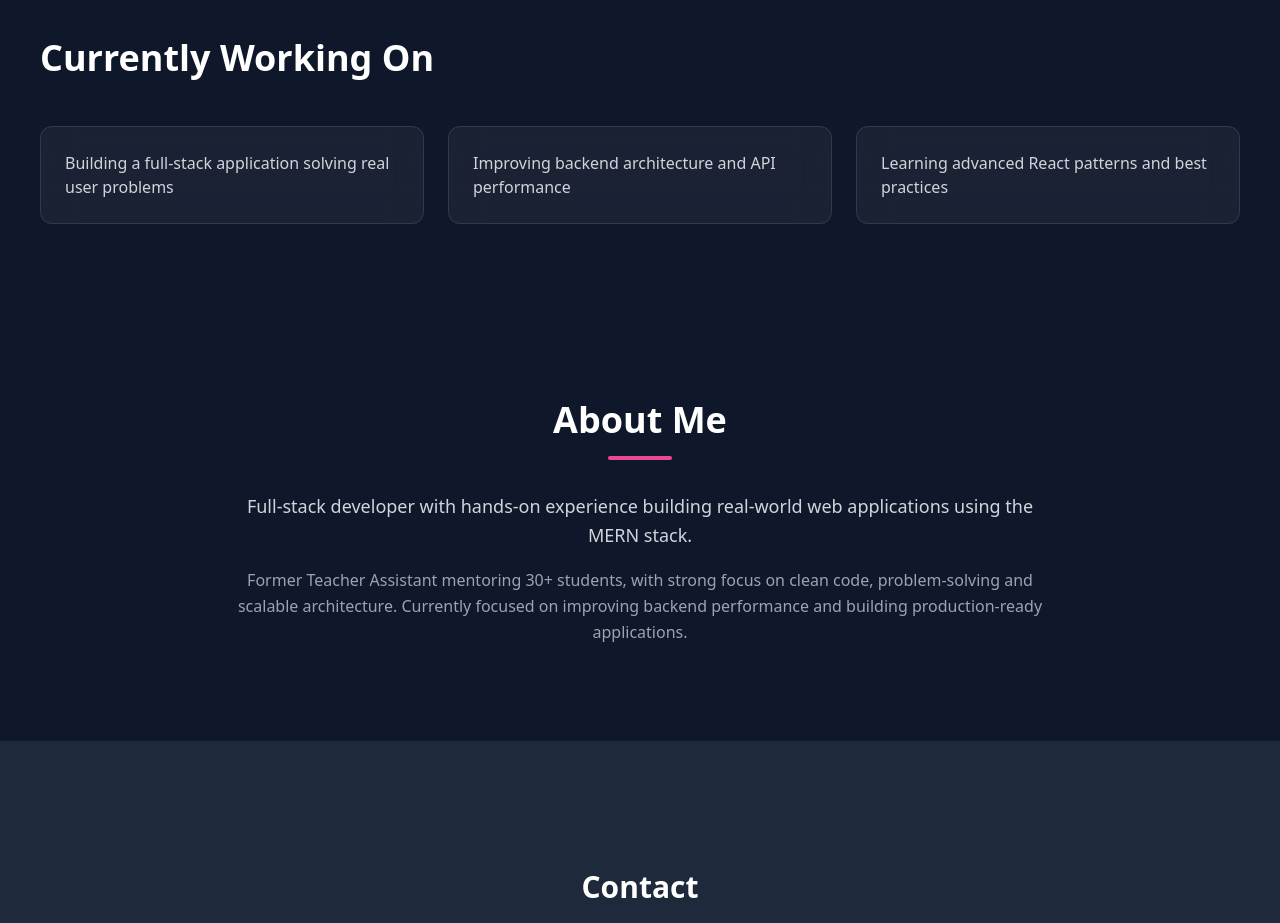
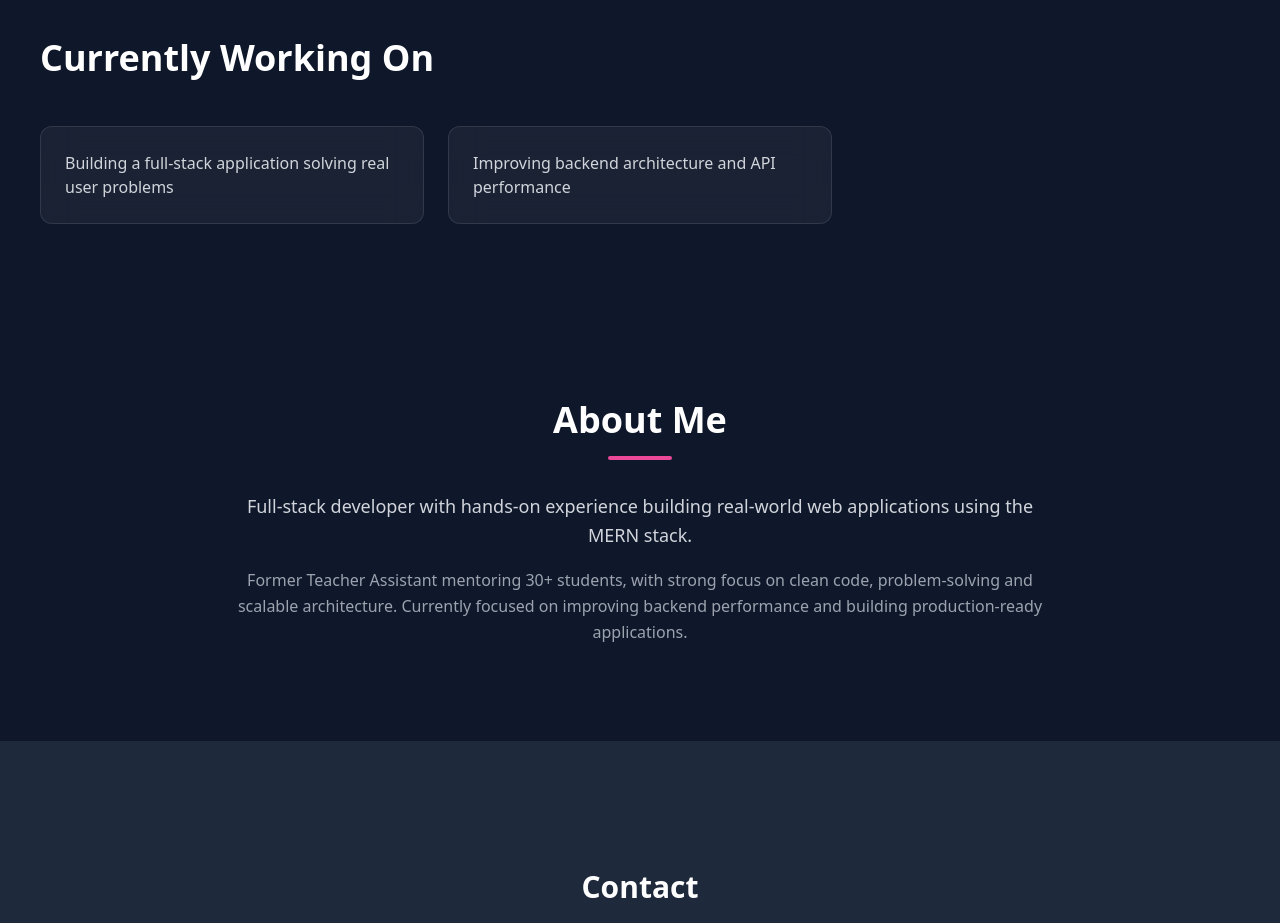
Before and after one commit to vmosque/victor-portfolio, a React (Vite) app: page / in a window 1280 px wide. Shown: the part 1700-2623 px from the top of the page. Built offline with nearby package versions, Linux system fonts and the light colour scheme.

Commit message:
updated working component content

```diff
--- a/src/components/Working.tsx
+++ b/src/components/Working.tsx
@@ -2,7 +2,6 @@ export default function Working() {
   const items = [
     "Building a full-stack application solving real user problems",
     "Improving backend architecture and API performance",
-    "Learning advanced React patterns and best practices",
   ];
 
   return (
```
